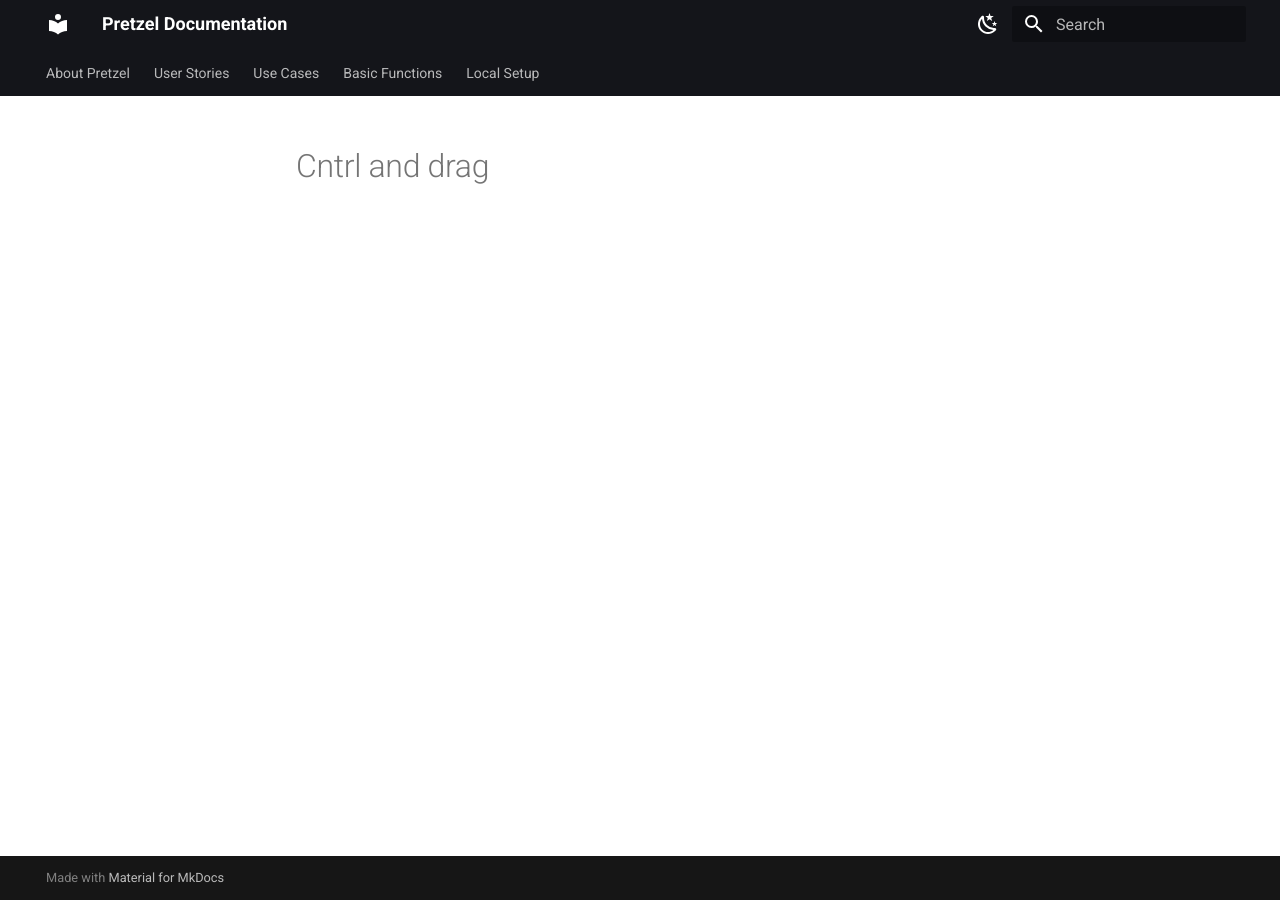
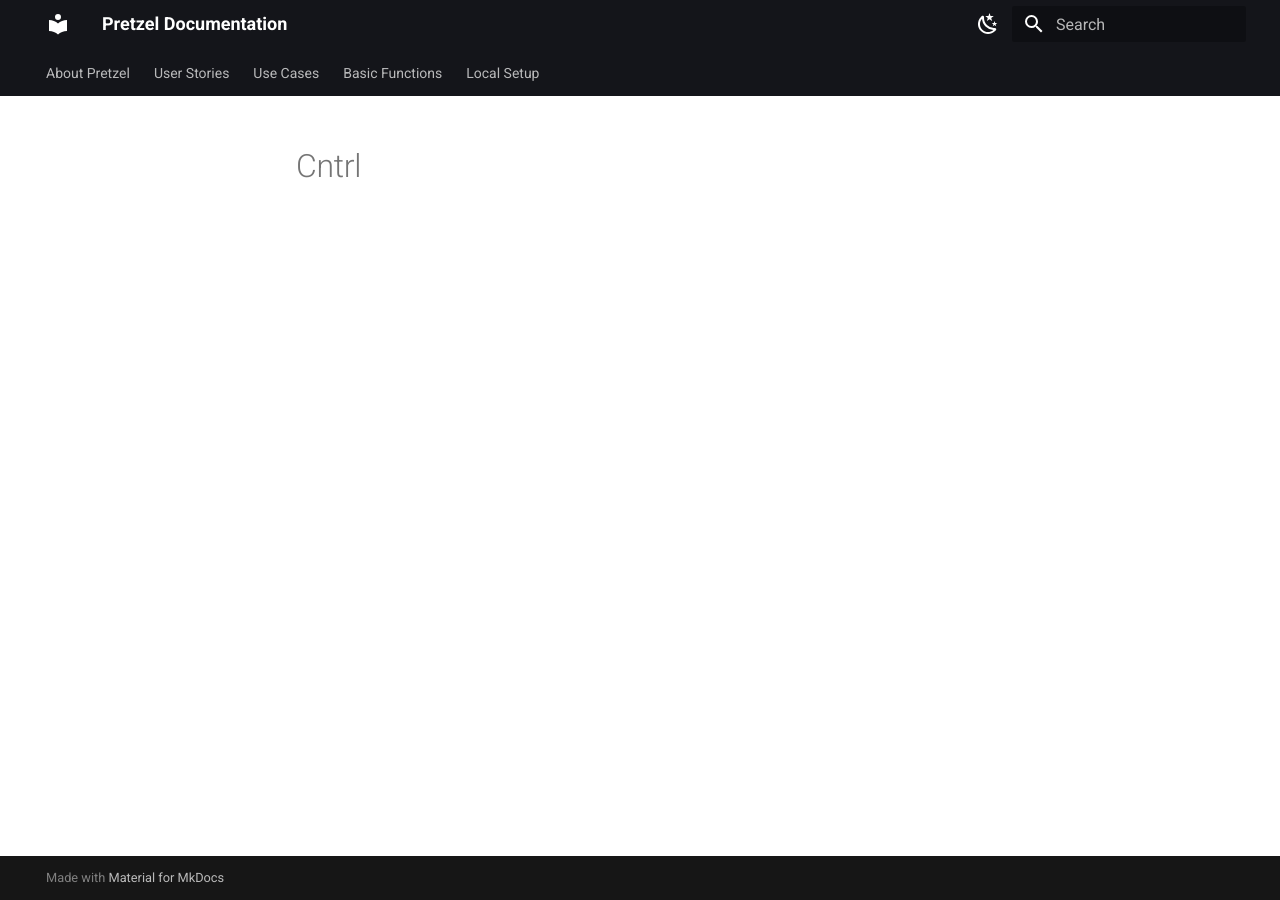
Before and after one commit to plantinformatics/pretzel-documentation-website, an MkDocs documentation site: the page built from docs/Basic-Functions/Feature-Search.md, in a window 1280 px wide. Built offline with MkDocs 1.6.1 and Material for MkDocs 9.7.7, drawn with Linux system fonts in a browser that asks for light colours.

Commit message:
Update Feature-Search.md

```diff
--- a/docs/Basic-Functions/Feature-Search.md
+++ b/docs/Basic-Functions/Feature-Search.md
@@ -1 +1 @@
-# Cntrl and drag
+# Cntrl
```
